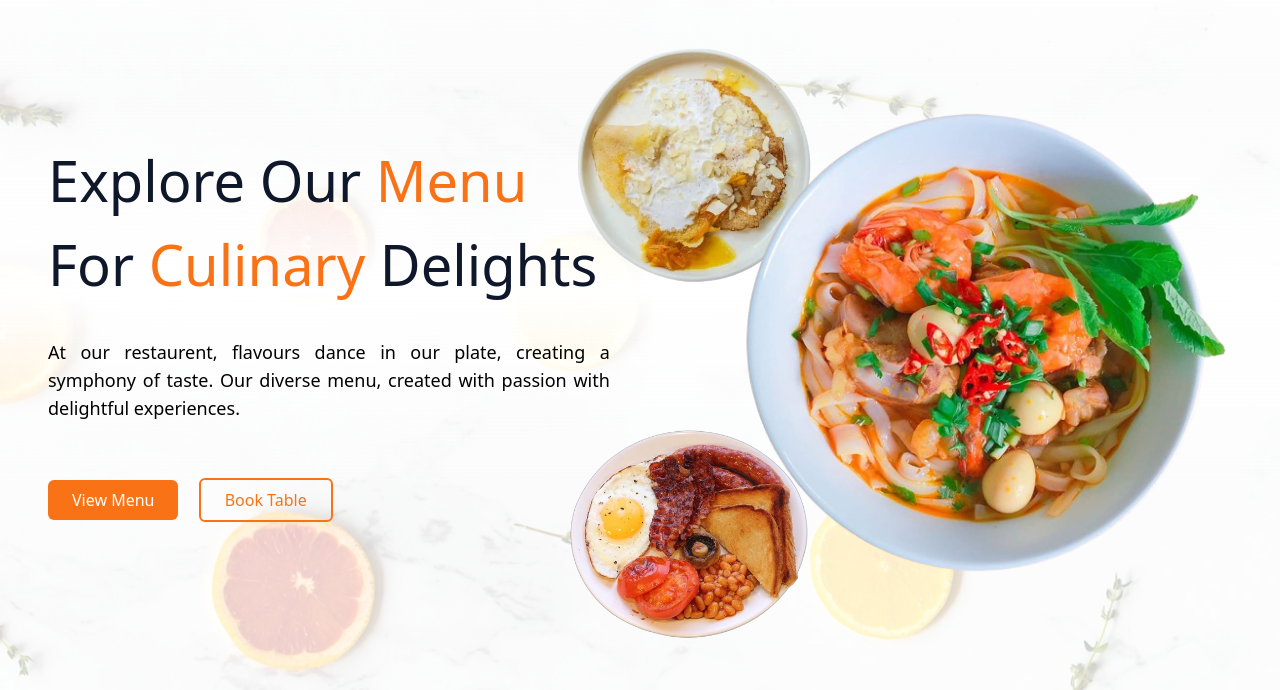
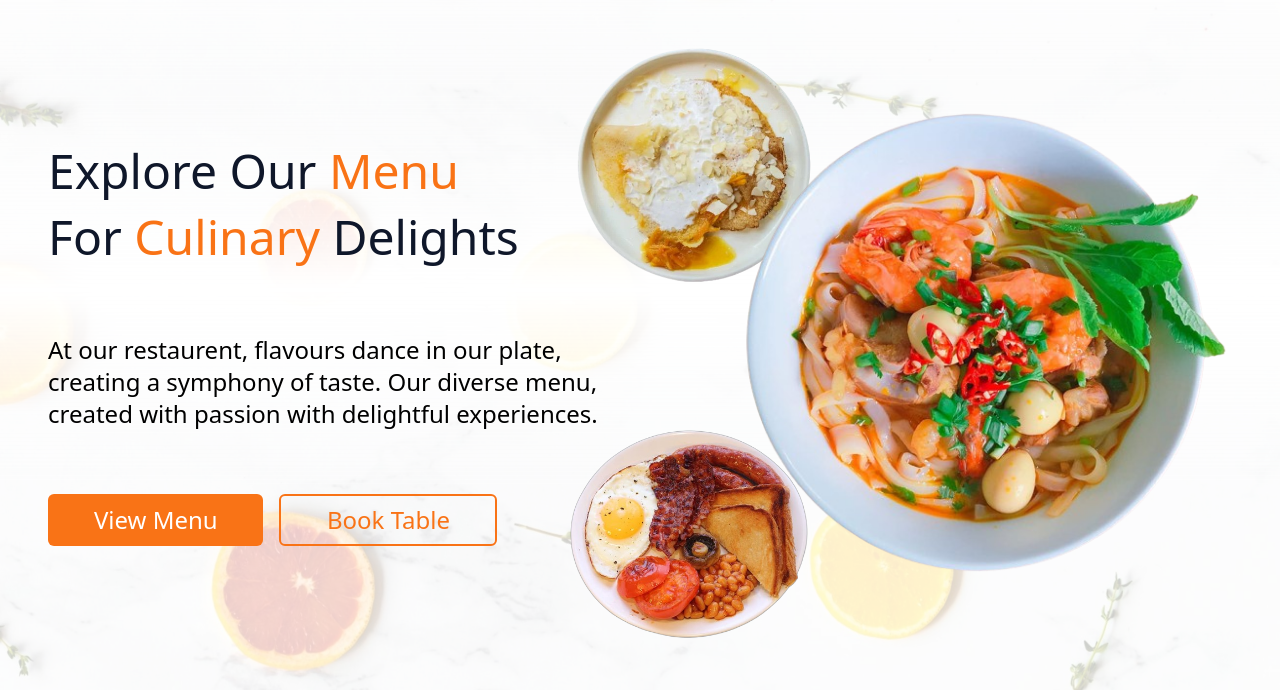
Before and after one commit to Akash-x1i/Restro, a website built with Vite: page index.html in a window 1280 px wide. Shown: the part 110-800 px from the top of the page. Built offline with nearby package versions, Linux system fonts and the light colour scheme.

Commit message:
hero font optimised

```diff
--- a/index.html
+++ b/index.html
@@ -29,7 +29,7 @@
         <div class="mid:hidden">
           <div id="hamburger" class="fa fa-bars px-8 h-full flex content-center text-2xl text-orange-500"></div>
           <div id="mobileNav" class="fixed flex flex-col z-30 gap-8 pt-24 px-4 text-xl text-white font-semibold uppercase bg-orange-400 h-[85dvh] inset-0 top-24 w-[70%] left-[-70%] ease-in-out duration-500 cursor-pointer">
-            <span><li class="text-orange-500"><a href="/index.html">Home</a></li></span>
+            <span><li class="text-orange-900"><a href="/index.html">Home</a></li></span>
             <span><li><a href="/Menu.html">Menu</a></li></span>
             <span><li><a href="/Order.html">Order</a></li></span>
             <span><li><a href="/Delivery.html">Delivery</a></li></span>
@@ -41,12 +41,12 @@
     <main class="max-w-full">
       <div class="py-[10%] sm:py-[32px] px-12 max-w-7xl flex mx-auto bg-img text-white text-center">
         <div class="w-[120%] xs:w-[110%] content-center text-left z-10">
-          <h1 class="text-[2.5rem] md:text-[3rem] xl:text-[3.5rem] text-slate-900 font-medium inline xs:block">Explore Our <span class="text-orange-500">Menu </span></h1>
-          <h1 class="text-[2.5rem] md:text-[3rem] xl:text-[3.5rem] text-slate-900 font-medium inline xs:block">For <span class="text-orange-500">Culinary </span>Delights</h1>
-          <p class="text-lg text-justify text-black my-8">At our restaurent, flavours dance in our plate, creating a symphony of taste. Our diverse menu, created with passion with delightful experiences.</p>
-          <div class="float-start">
-            <button class="inline py-2 px-6 mr-4 bg-orange-500 rounded-md text-white">View Menu</button>
-            <button class="inline border-2 my-6 py-2 px-6 border-orange-500 rounded-md text-orange-500">Book Table</button>
+          <h1 class="text-4xl sm:text-5xl sm:leading-snug text-slate-900 font-medium inline xs:block md:inline mid:block">Explore Our <span class="text-orange-500">Menu </span></h1>
+          <h1 class="text-4xl sm:text-5xl sm:leading-snug text-slate-900 font-medium inline xs:block md:inline mid:block">For <span class="text-orange-500">Culinary </span>Delights</h1>
+          <p class="text-xl md:text-2xl text-black my-8 xs:my-16">At our restaurent, flavours dance in our plate, creating a symphony of taste. Our diverse menu, created with passion with delightful experiences.</p>
+          <div class="flex flex-col text-nowrap text-[1rem] md:text-2xl 3xs:flex-row xs:w-[80%]">
+            <button class="w-[110%] py-2 px-6 mr-4 bg-orange-500 rounded-md text-white">View Menu</button>
+            <button class="w-[110%] border-2 my-6 3xs:my-0 py-2 px-6 border-orange-500 rounded-md text-orange-500">Book Table</button>
           </div>
         </div>
         <div class="hidden 3xs:flex flex-row xs:flex-col -ml-12 xs:-ml-20 md:-ml-12 xs:place-content-between w-1/2 ">
```
Also changed, not shown: dist/index.css.
